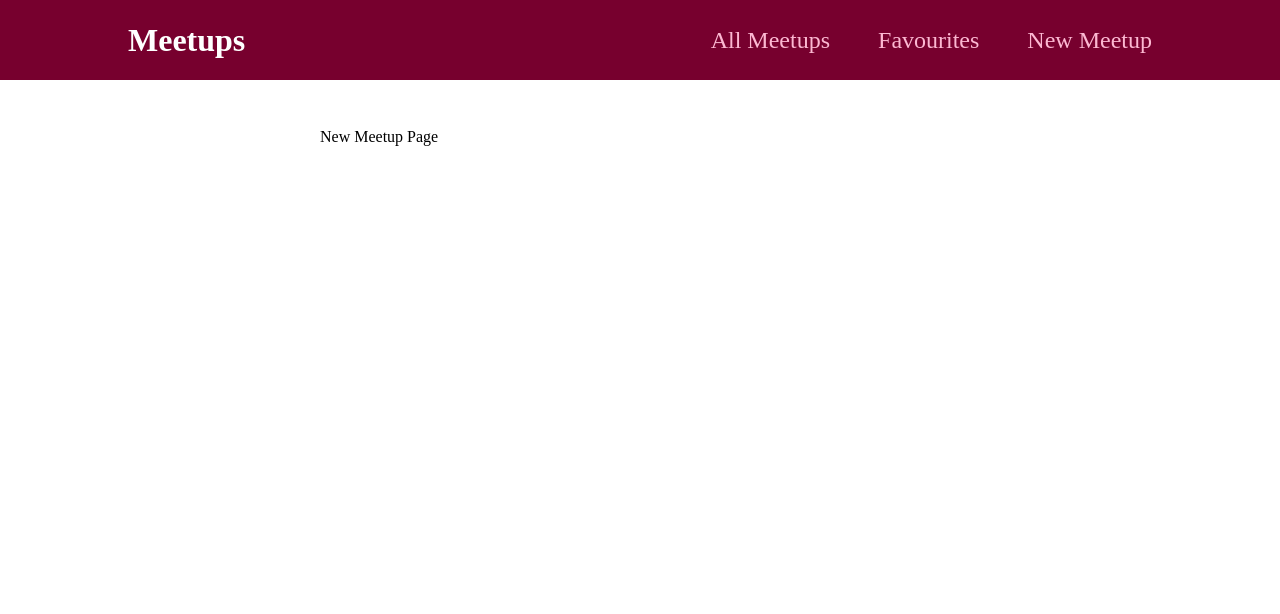
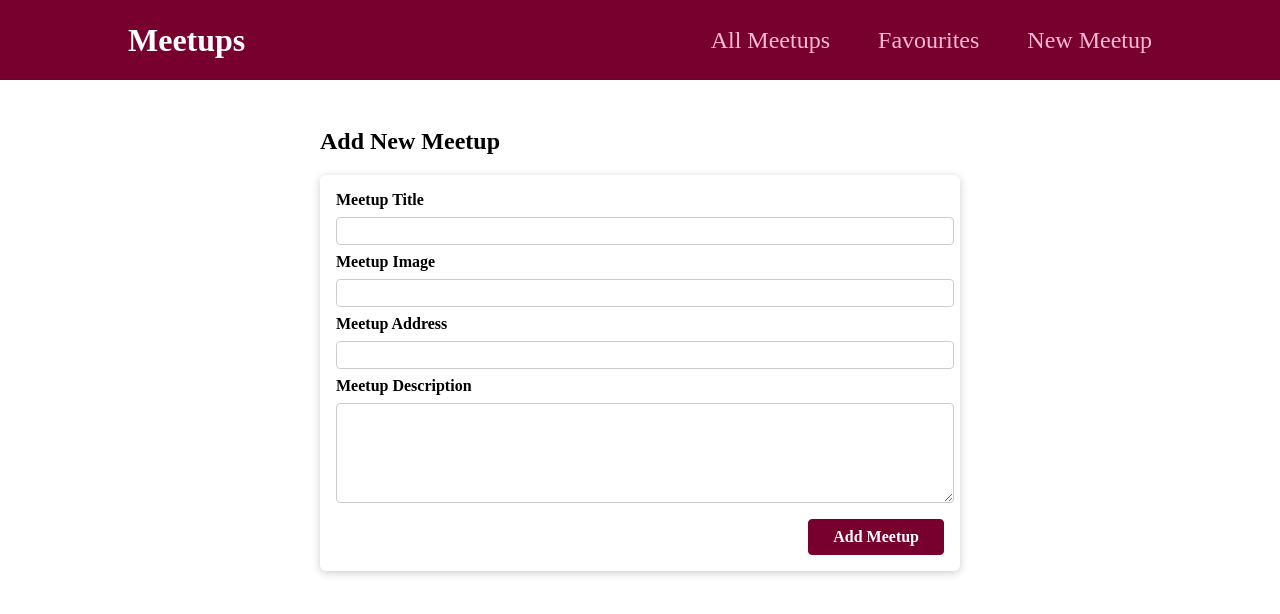
Before and after one commit to AhmedDiaab/meetups-app, a React (Create React App) app: page /new-meetup in a window 1280 px wide. Shown: the top 614 px of the page. Built offline with nearby package versions, Linux system fonts and the light colour scheme.

Commit message:
feat(): use create new meetups form

```diff
--- a/src/pages/NewMeetup.js
+++ b/src/pages/NewMeetup.js
@@ -1,5 +1,12 @@
+import NewMeetupForm from "../components/meetups/NewMeetupForm";
+
 function NewMeetupPage() {
-    return (<div>New Meetup Page</div>)
+  return (
+    <section>
+      <h1>Add New Meetup</h1>
+      <NewMeetupForm />
+    </section>
+  );
 }
 
 export default NewMeetupPage;
```
